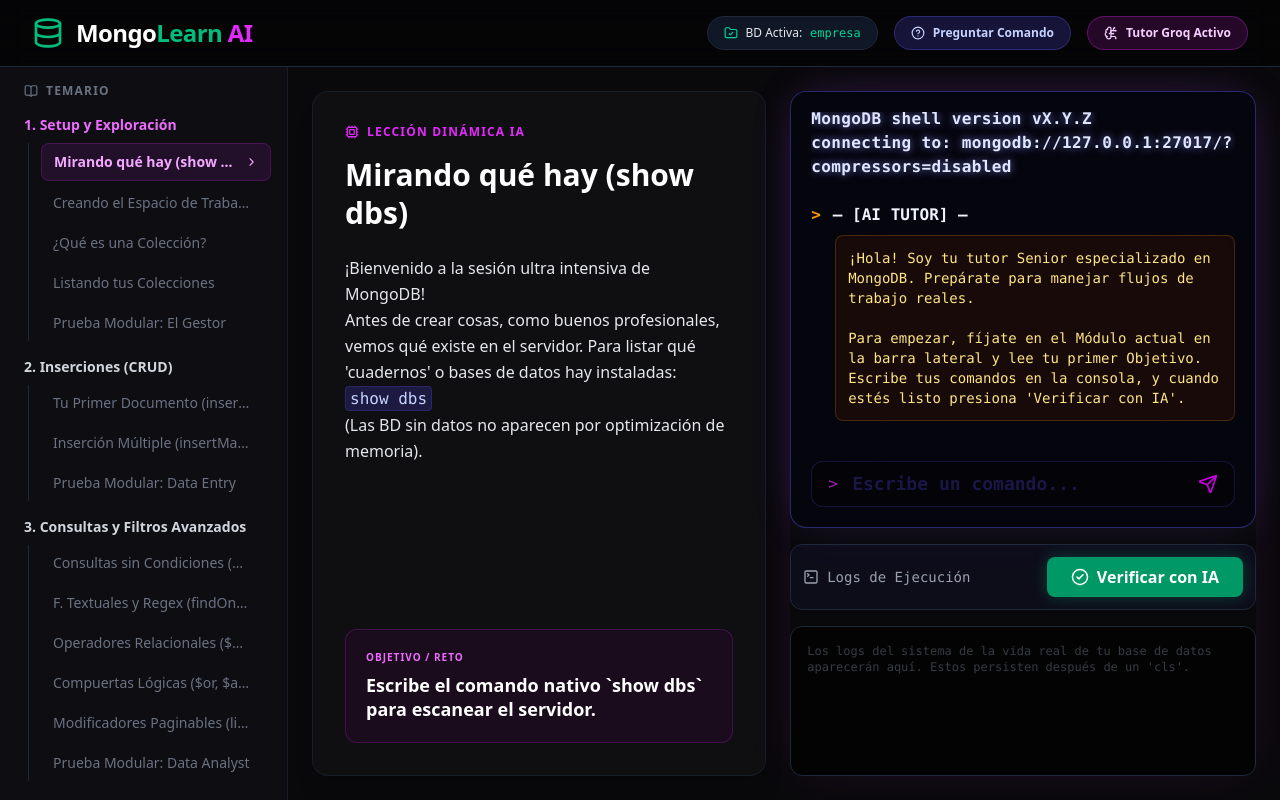
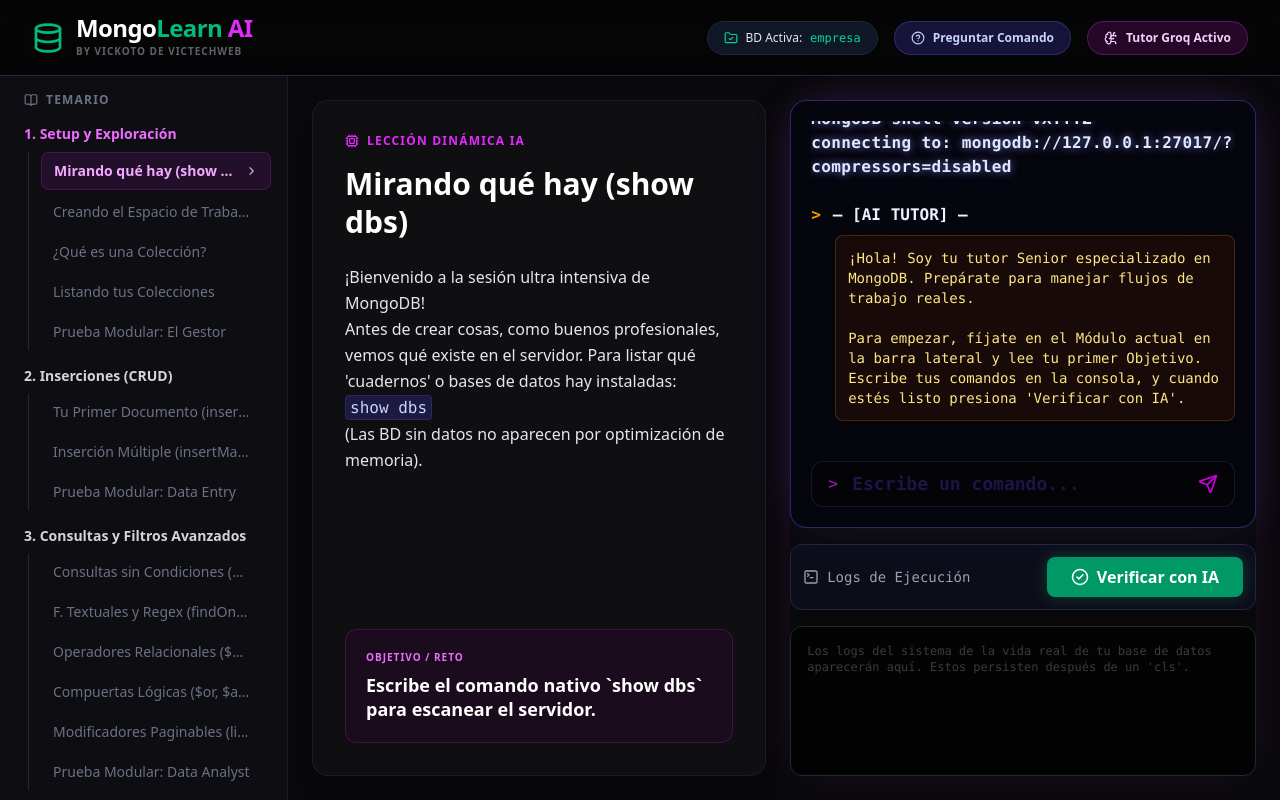
Before and after one commit to vickotoAguilera/aprendiendo-mongodb, a Next.js app: page / in a window 1280 px wide. Built offline with nearby package versions, Linux system fonts and the light colour scheme.

Commit message:
chore: Add Victechweb authorship watermark

```diff
--- a/app/page.tsx
+++ b/app/page.tsx
@@ -201,7 +201,10 @@
         <header className="flex items-center justify-between border-b border-gray-800 p-4 px-8 bg-black/40 backdrop-blur-md z-10">
           <div className="flex items-center gap-3">
             <Database className="w-8 h-8 text-emerald-500" />
-            <h1 className="text-2xl font-bold tracking-tight text-white">Mongo<span className="text-emerald-500">Learn</span> <span className="text-fuchsia-500">AI</span></h1>
+            <div className="flex flex-col">
+               <h1 className="text-2xl font-bold tracking-tight text-white leading-none">Mongo<span className="text-emerald-500">Learn</span> <span className="text-fuchsia-500">AI</span></h1>
+               <span className="text-[10px] text-gray-400/60 font-semibold tracking-widest mt-1 uppercase">by vickoto de victechweb</span>
+            </div>
           </div>
           <div className="flex gap-4 items-center">
             <span className="px-4 py-2 bg-gray-900 rounded-full text-xs border border-gray-800 shadow-inner flex items-center gap-2">
```
